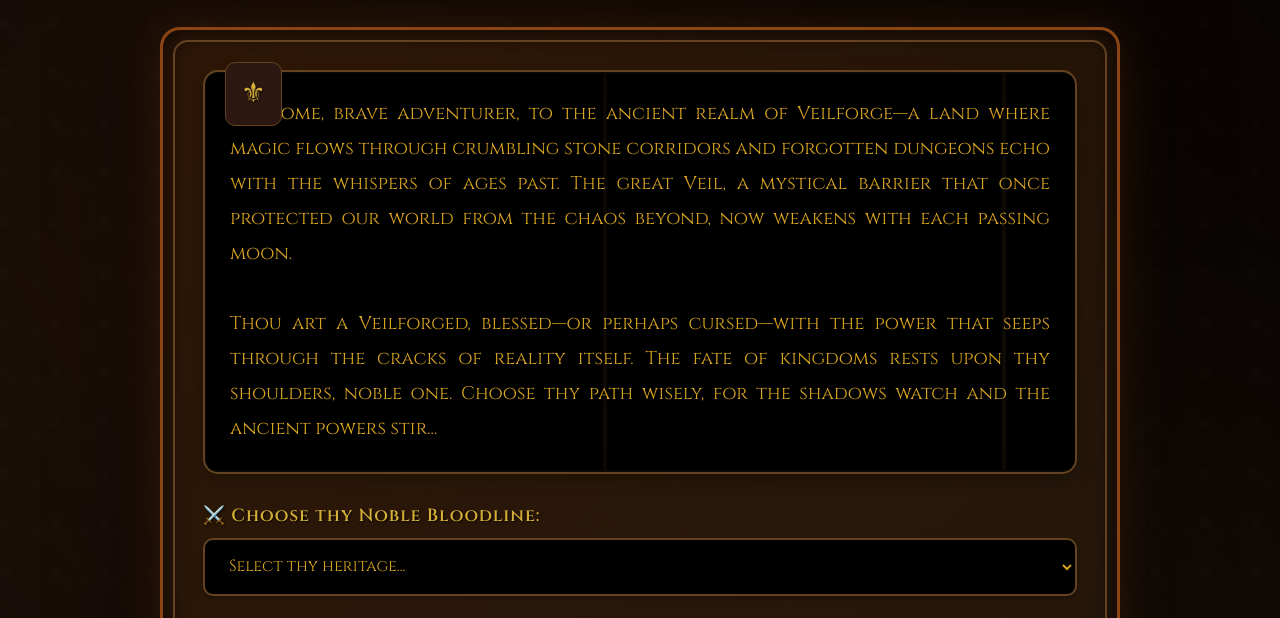
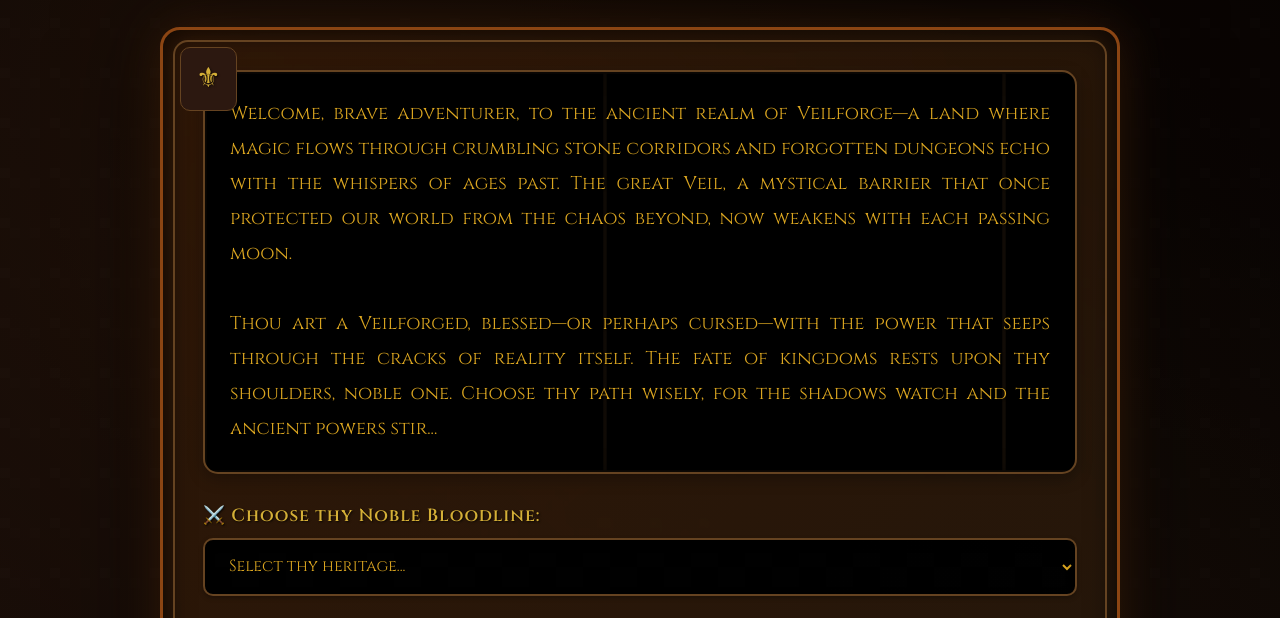
Before and after one commit to abdullahjalil/VeilForge, a plain HTML site: page index.html in a window 1280 px wide. Shown: the part 132-750 px from the top of the page. Drawn offline with Linux system fonts and the light colour scheme.

Commit message:
css content fix

```diff
--- a/css/style.css
+++ b/css/style.css
@@ -129,8 +129,8 @@ body::before {
 .story-text::before {
   content: '⚜';
   position: absolute;
-    top: -10px;
-    left: 20px;
+  top: -25px;
+  left: -25px;
   background: #2c1810;
   padding: 5px 15px;
   font-size: 1.5em;
```
Lines whose indentation alone changed are shown as unchanged.
